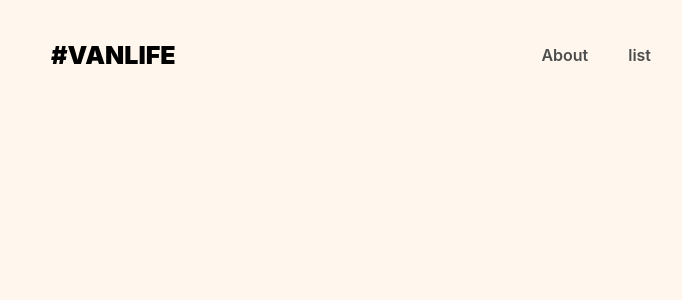
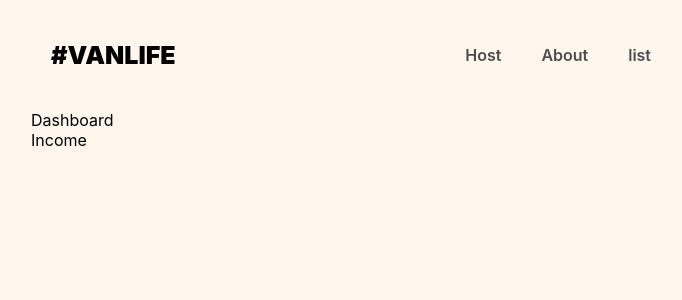
Before and after one commit to Jonath-z/vanlife, a React (Create React App) app: page /host/income in a window 1280 px wide. Before the commit this address had no page. Shown: the top 300 px of the page, without its empty margins (289-971 px from the left). Built offline with nearby package versions, Linux system fonts and the light colour scheme; what miragejs would draw is missing.

Commit message:
setup nested routing

```diff
--- a/src/App.js
+++ b/src/App.js
@@ -1,27 +1,28 @@
 import { BrowserRouter, Route, Routes, Link } from "react-router-dom";
 import Home from "./pages/Home";
 import About from "./pages/About";
-import VanList from "./pages/VanList";
+import VanList from "./pages/vans/VanList";
 import "./server";
-import VanDetails from "./pages/VanDetails";
+import VanDetails from "./pages/vans/VanDetails";
+import Layout from "./components/Layout";
+import Dashboard from "./pages/Host/Dashboard";
+import Income from "./pages/Host/Income";
+import Reviews from "./pages/Host/Reviews";
 
 function App() {
   return (
     <BrowserRouter>
-      <header>
-        <Link className="site-logo" to="/">
-          #VanLife
-        </Link>
-        <nav>
-          <Link to="/about">About</Link>
-          <Link to="/list">list </Link>
-        </nav>
-      </header>
       <Routes>
-        <Route path="/" element={<Home />} />
-        <Route path="/about" element={<About />} />
-        <Route path="/list" element={<VanList />} />
-        <Route path="/vans/:id" element={<VanDetails />} />
+        <Route element={<Layout />}>
+          <Route path="/" element={<Home />} />
+          <Route path="/about" element={<About />} />
+          <Route path="/list" element={<VanList />} />
+          <Route path="/vans/:id" element={<VanDetails />} />
+          <Route path="/host" element={<Dashboard />}>
+            <Route path="/host/income" element={<Income />} />
+            <Route path="/host/reviews" element={<Reviews />} />
+          </Route>
+        </Route>
       </Routes>
     </BrowserRouter>
   );
--- /dev/null
+++ b/src/components/Header.js
@@ -0,0 +1,21 @@
+import React from "react";
+import { Link } from "react-router-dom";
+
+const Header = () => {
+  return (
+    <div>
+      <header>
+        <Link className="site-logo" to="/">
+          #VanLife
+        </Link>
+        <nav>
+          <Link to="/host">Host</Link>
+          <Link to="/about">About</Link>
+          <Link to="/list">list </Link>
+        </nav>
+      </header>
+    </div>
+  );
+};
+
+export default Header;
--- /dev/null
+++ b/src/components/Layout.js
@@ -0,0 +1,14 @@
+import React from "react";
+import { Outlet } from "react-router-dom";
+import Header from "./Header";
+
+const Layout = () => {
+  return (
+    <>
+      <Header />
+      <Outlet />
+    </>
+  );
+};
+
+export default Layout;
--- /dev/null
+++ b/src/pages/Host/Dashboard.js
@@ -0,0 +1,13 @@
+import React from "react";
+import { Outlet } from "react-router-dom";
+
+const Dashboard = () => {
+  return (
+    <div>
+      Dashboard
+      <Outlet />
+    </div>
+  );
+};
+
+export default Dashboard;
--- /dev/null
+++ b/src/pages/Host/Income.js
@@ -0,0 +1,7 @@
+import React from "react";
+
+const Income = () => {
+  return <div>Income</div>;
+};
+
+export default Income;
--- /dev/null
+++ b/src/pages/Host/Reviews.js
@@ -0,0 +1,7 @@
+import React from "react";
+
+const Reviews = () => {
+  return <div>Reviews</div>;
+};
+
+export default Reviews;
--- a/src/pages/VanList.js
+++ b/src/pages/vans/VanList.js
@@ -1,5 +1,5 @@
 import React, { useEffect, useState } from "react";
-import VanCard from "../components/VanCard";
+import VanCard from "../../components/VanCard";
 import { nanoid } from "nanoid";
 
 const VanList = () => {
```
Also changed, not shown: src/pages/vans/VanDetails.js (renamed from src/pages/VanDetails.js).
